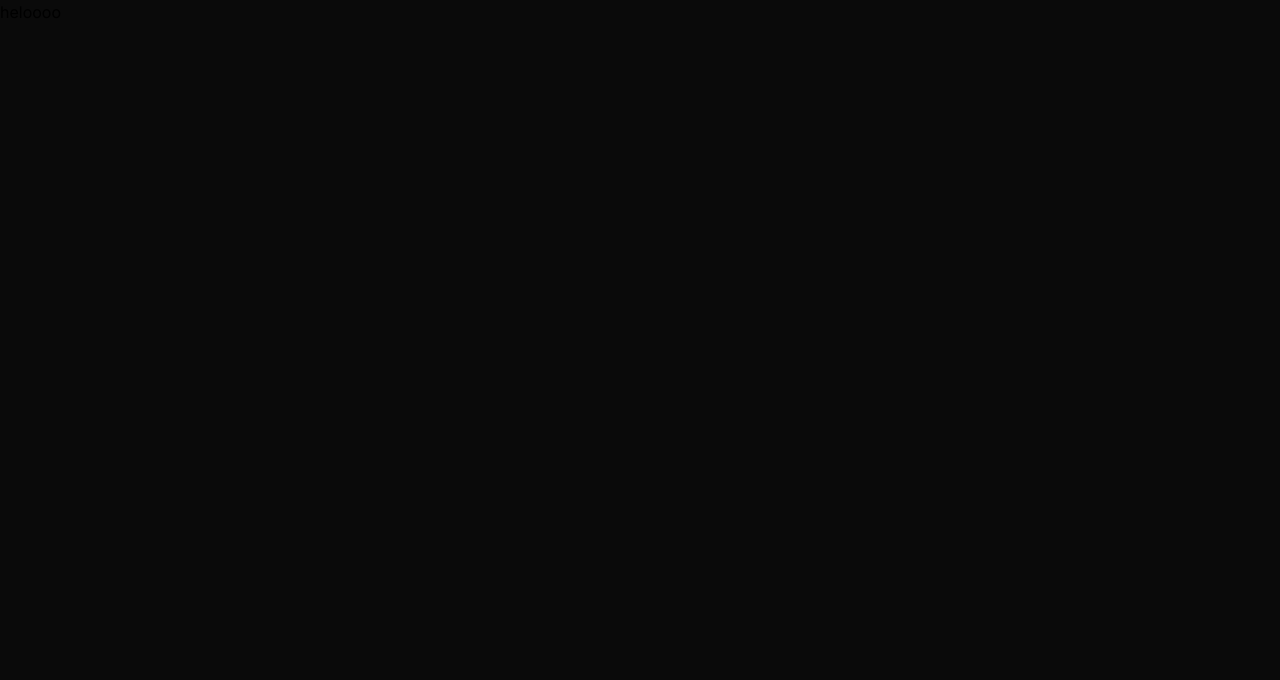
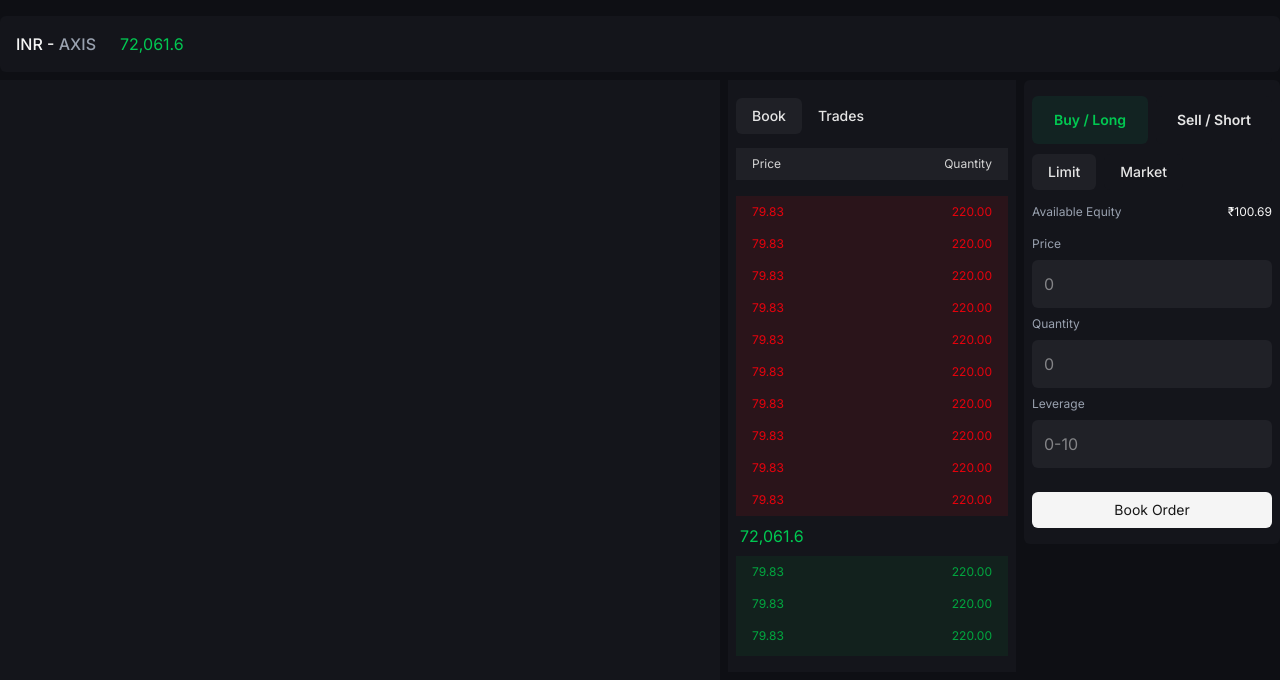
Before and after one commit to DevDesignAmitesh/cex-v2, a Next.js app in the folder apps/client/: page /trade/INR-AXIS in a window 1280 px wide. Shown: the top 680 px of the page. Built offline with nearby package versions, Linux system fonts and the light colour scheme.

Commit message:
added some frontend

```diff
--- a/apps/client/package.json
+++ b/apps/client/package.json
@@ -19,6 +19,7 @@
     "@types/node": "^20",
     "@types/react": "^19",
     "@types/react-dom": "^19",
+    "@repo/common": "*",
     "babel-plugin-react-compiler": "1.0.0",
     "eslint": "^9",
     "eslint-config-next": "16.2.6",
--- a/apps/client/src/app/trade/[symbol]/page.tsx
+++ b/apps/client/src/app/trade/[symbol]/page.tsx
@@ -1,15 +1,11 @@
+import { TradePage } from "@/pages/tradepage";
+
 export default async function trade({
   params,
 }: {
-  params: Promise<{ symbol: string }>
+  params: Promise<{ symbol: string }>;
 }) {
+  const symbol = (await params).symbol;
 
-  const symbol = (await params).symbol
-
-  return (
-    <div className="bg-neutral-950 w-full h-screen flex">
-      <div className="w-full h-full">heloooo</div>
-      <div className="w-full h-full"></div>
-    </div>
-  )
+  return <TradePage symbol={symbol} />
 }
--- a/apps/client/src/components/button.tsx
+++ b/apps/client/src/components/button.tsx
@@ -19,7 +19,6 @@ export default function Button({ isLink, label, type, href, onClick }: ButtonPro
     ? "bg-neutral-800 text-neutral-100"
     : "bg-neutral-100 text-neutral-900"
   }
-
   `
 
   if (isLink) {
--- a/apps/client/src/components/header.tsx
+++ b/apps/client/src/components/header.tsx
@@ -3,7 +3,7 @@ import NavCtas from "./navctas";
 import NavItems from "./navitems";
 
 export default function Header() {
-  return <header className="w-full fixed z-1 top-0 p-3 bg-[#0E0F14]">
+  return <header className="w-full fixed z-1 top-0 py-4 bg-[#0E0F14]">
     <div className="w-full max-w-7xl mx-auto flex justify-between items-center bg-[#0E0F14]">
       <Logo />
       <NavItems />
--- /dev/null
+++ b/apps/client/src/pages/tradepage.tsx
@@ -0,0 +1,196 @@
+"use client";
+
+import Button from "@/components/button";
+import { useMemo, useState } from "react";
+import {
+  OrderBookKey,
+  orderSide,
+  orderType,
+  UserBasedOrderBook,
+} from "@repo/common/common";
+
+export function TradePage({ symbol }: { symbol: string }) {
+  const [side, setSide] = useState<orderSide>("BUY");
+  const [type, setType] = useState<orderType>("LIMIT");
+  const [orderbookType, setOrderbookType] = useState<"BOOK" | "TRADES">("BOOK");
+  const [orderbook, setOrderbook] = useState<UserBasedOrderBook>({
+    AXIS: { bids: {}, asks: {}, lastTradedPrice: 0 },
+    TATA: { bids: {}, asks: {}, lastTradedPrice: 0 },
+  });
+
+  const orderbook_symbol = useMemo(
+    () => symbol.split("-")[1]!,
+    [symbol],
+  ) as OrderBookKey;
+  const symbolized_orderbook = useMemo(
+    () => orderbook[orderbook_symbol],
+    [orderbook_symbol, orderbook],
+  );
+
+  return (
+    <div className="w-full bg-[#0E0F14] relative">
+      <div className="pt-4 text-neutral-100 w-full max-w-7xl mx-auto h-screen flex flex-col overflow-hidden font-mono">
+        {/* Top Header Bar */}
+        <div className="flex mb-2 items-center gap-6 p-4 bg-[#14151B] shrink-0 rounded-md">
+          <p className="font-medium">
+            {symbol.split("-")[0]} -{" "}
+            <span className="text-gray-400">{symbol.split("-")[1]}</span>
+          </p>
+
+          {/* last traded price */}
+          <p title="Last traded price" className="text-green-500">
+            72,061.6
+          </p>
+        </div>
+
+        {/* Main 3-Column Layout */}
+        <div className="flex flex-1 overflow-hidden gap-2">
+          {/* ── Column 1: Chart ── */}
+          <div className="flex flex-col flex-1 min-w-0 bg-[#14151B]"></div>
+
+          {/* ── Column 2: Order Book ── */}
+          <div className="h-fit flex flex-col w-72 shrink-0 bg-[#14151B] px-2 py-4">
+            <div className="w-full flex items-center mt-1 h-8 text-sm">
+              <div
+                onClick={() => setOrderbookType("BOOK")}
+                className={`px-4 py-2 flex items-center font-medium text-sm justify-center rounded-md
+                ${orderbookType === "BOOK" ? "bg-[#1F2026] text-neutral-200" : "text-neutral-200"} cursor-pointer`}
+              >
+                Book
+              </div>
+              <div
+                onClick={() => setOrderbookType("TRADES")}
+                className={`px-4 py-2 flex items-center font-medium text-sm justify-center rounded-md text-neutral-200
+                ${orderbookType === "TRADES" ? "bg-[#1F2026] text-neutral-200" : "text-neutral-200"}
+                cursor-pointer`}
+              >
+                Trades
+              </div>
+            </div>
+
+            <div className="mt-4" />
+
+{/* ADD SAME THINGS FOR THE TRADES THINGYY */}
+            <div className="w-full">
+              <div
+                className="flex justify-between px-4 py-2 items-center text-xs
+                text-neutral-300 bg-[#1F2026]"
+              >
+                <p>Price</p>
+                <p>Quantity</p>
+              </div>
+
+              <div className="mt-4" />
+
+              <div className="overflow-y-auto w-full h-115 scrollbar-thin scrollbar-thumb-black/40">
+                {Array.from({ length: 10 }).map((_, idx) => (
+                  <div
+                    key={idx}
+                    className="flex justify-between px-4 py-2 items-center text-xs
+                    text-red-600 bg-red-900/20"
+                  >
+                    <p>79.83</p>
+                    <p>220.00</p>
+                  </div>
+                ))}
+
+                {/* last traded price */}
+                <p
+                  title="Last traded price"
+                  className="text-green-500 py-2 pl-1"
+                >
+                  72,061.6
+                </p>
+
+                {Array.from({ length: 10 }).map((_, idx) => (
+                  <div
+                    key={idx}
+                    className="flex justify-between px-4 py-2 items-center text-xs
+                    text-green-600 bg-green-900/20"
+                  >
+                    <p>79.83</p>
+                    <p>220.00</p>
+                  </div>
+                ))}
+              </div>
+            </div>
+          </div>
+
+          {/* ── Column 3: Order Placement ── */}
+          <div className="h-fit flex gap-2 flex-col w-64 shrink-0 bg-[#14151B] px-2 py-4 rounded-md">
+            {/* if not active then bg-[#14151B] else gree and red thing */}
+            {/* buy or sell */}
+            <div className="w-full flex items-center gap-2 h-12 text-sm bg-[#14151B]">
+              <div
+                onClick={() => setSide("BUY")}
+                className={`w-full h-full flex items-center font-semibold justify-center rounded-md
+                ${side === "BUY" ? "bg-[#122322] text-green-500" : "bg-[#14151B] text-neutral-200"} cursor-pointer`}
+              >
+                Buy / Long
+              </div>
+              <div
+                onClick={() => setSide("SELL")}
+                className={`w-full h-full flex items-center font-semibold justify-center rounded-md
+                ${side === "SELL" ? "bg-[#351A1F] text-red-500" : "bg-[#14151B] text-neutral-200"} cursor-pointer`}
+              >
+                Sell / Short
+              </div>
+            </div>
+
+            {/* limit or market */}
+            {/* if active then bg-[#1F2026] text-neutral-200 else bg-[#14151B] */}
+            <div className="w-full flex items-center gap-2 mt-1 h-8 text-sm bg-[#14151B]">
+              <div
+                onClick={() => setType("LIMIT")}
+                className={`px-4 py-2 flex items-center font-medium text-sm justify-center rounded-md
+                ${type === "LIMIT" ? "bg-[#1F2026] text-neutral-200" : "bg-[#14151B] text-neutral-200"} cursor-pointer`}
+              >
+                Limit
+              </div>
+              <div
+                onClick={() => setType("MARKET")}
+                className={`px-4 py-2 flex items-center font-medium text-sm justify-center rounded-md text-neutral-200
+                ${type === "MARKET" ? "bg-[#1F2026] text-neutral-200" : "bg-[#14151B] text-neutral-200"}
+                cursor-pointer`}
+              >
+                Market
+              </div>
+            </div>
+
+            {/* available price */}
+            <div className="w-full flex justify-between items-center text-xs py-2">
+              <p className="text-gray-400">Available Equity</p>
+              <p>₹100.69</p>
+            </div>
+
+            <div className="flex flex-col gap-2">
+              <p className="text-xs text-gray-400">Price</p>
+              <input
+                className="p-3 bg-[#202127] text-neutral-200 rounded-md outline-none"
+                placeholder="0"
+              />
+            </div>
+
+            <div className="flex flex-col gap-2">
+              <p className="text-xs text-gray-400">Quantity</p>
+              <input
+                className="p-3 bg-[#202127] text-neutral-200 rounded-md outline-none"
+                placeholder="0"
+              />
+            </div>
+
+            <div className="flex flex-col gap-2 mb-4">
+              <p className="text-xs text-gray-400">Leverage</p>
+              <input
+                className="p-3 bg-[#202127] text-neutral-200 rounded-md outline-none"
+                placeholder="0-10"
+              />
+            </div>
+
+            <Button label="Book Order" type="primary" />
+          </div>
+        </div>
+      </div>
+    </div>
+  );
+}
```
Also changed, not shown: 1 other file (tests, documents, lock files or other folders).
